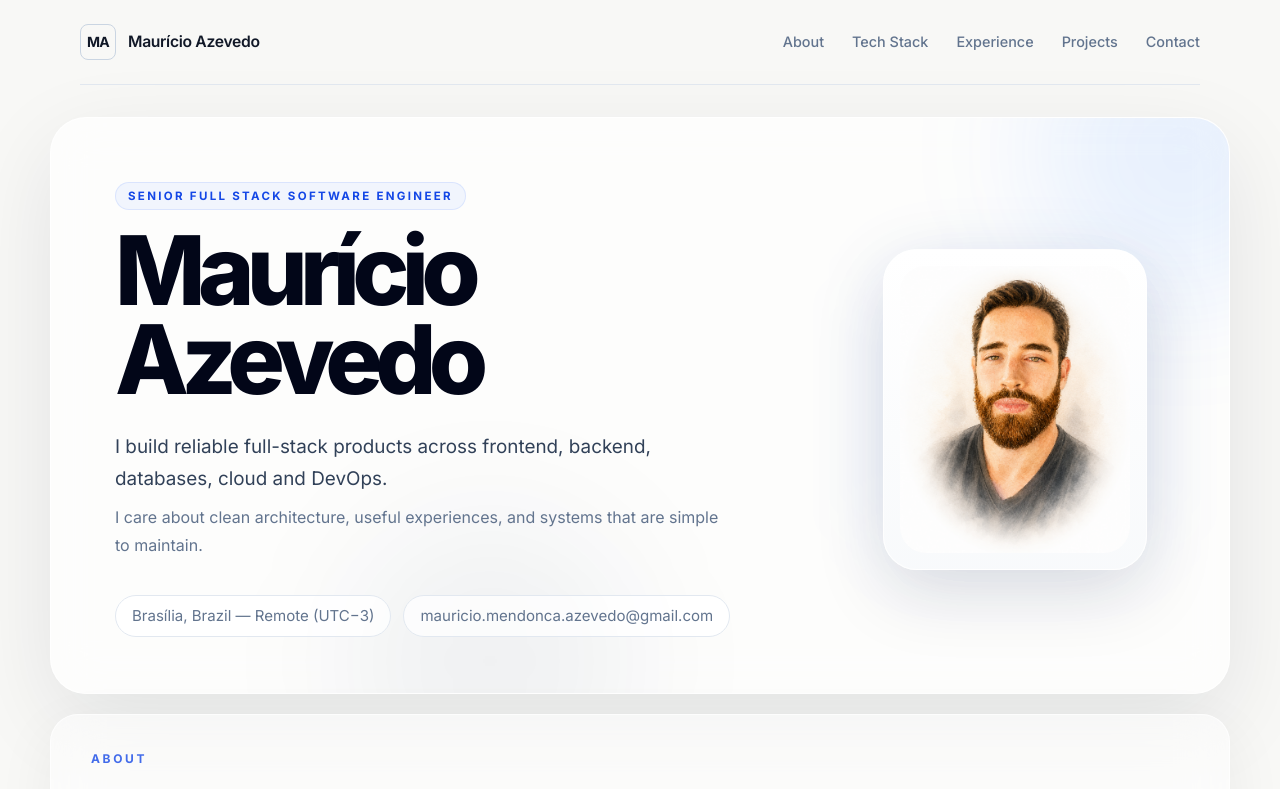
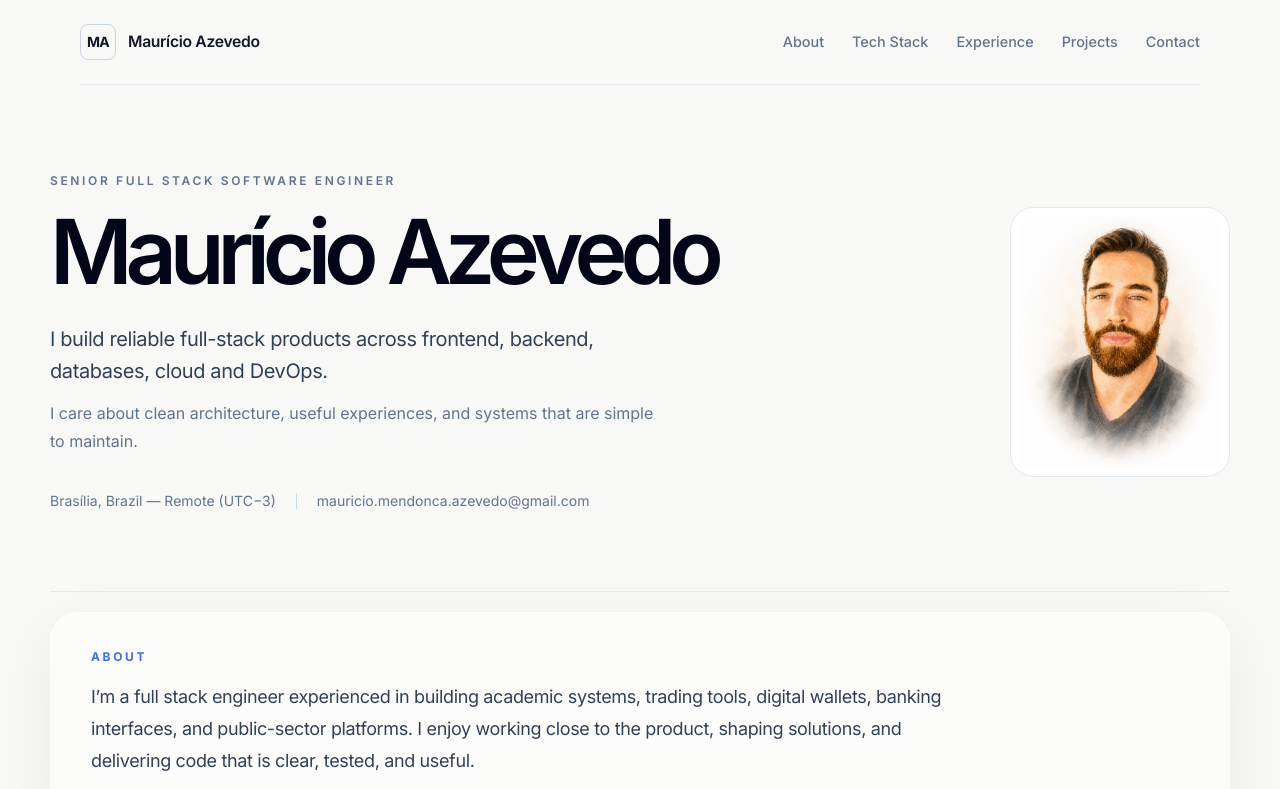
Before and after one commit to mauricio-azevedo/portfolio, a React (Vite) app: page / in a window 1280 px wide. Shown: the top 789 px of the page. Built offline with nearby package versions, Linux system fonts and the light colour scheme.

Commit message:
Simplify hero design

```diff
--- a/src/components/Hero.tsx
+++ b/src/components/Hero.tsx
@@ -4,51 +4,43 @@ import { getPublicAssetUrl } from '../lib/assets';
 export function Hero() {
   return (
     <section
-      className="relative mt-6 overflow-hidden rounded-[36px] border border-white/70 bg-white/70 px-16 pb-14 pt-16 shadow-[0_28px_90px_rgba(15,23,42,0.09)] backdrop-blur-xl max-[980px]:px-7 max-[980px]:pb-9 max-[980px]:pt-9"
+      className="grid grid-cols-[minmax(0,1fr)_260px] items-center gap-16 border-b border-slate-200 py-20 max-[980px]:grid-cols-1 max-[980px]:gap-10 max-[980px]:py-12"
       aria-labelledby="hero-title"
     >
-      <div className="absolute -right-24 -top-28 size-72 rounded-full bg-blue-500/10 blur-3xl" aria-hidden="true" />
-      <div className="absolute -bottom-28 left-1/4 size-72 rounded-full bg-slate-900/5 blur-3xl" aria-hidden="true" />
-
-      <div className="relative grid grid-cols-[minmax(0,1fr)_300px] items-center gap-16 max-[980px]:grid-cols-1 max-[980px]:gap-9">
       <div>
-          <p className="mb-4 inline-flex rounded-full border border-blue-600/10 bg-blue-600/5 px-3 py-1 text-[0.72rem] font-bold uppercase tracking-[0.2em] text-blue-700">
+        <p className="mb-5 text-xs font-semibold uppercase tracking-[0.22em] text-slate-500">
           {profile.role}
         </p>
         <h1
           id="hero-title"
-            className="m-0 max-w-[760px] text-[clamp(3.4rem,8vw,6rem)] font-extrabold leading-[0.92] tracking-[-0.08em] text-slate-950 max-[720px]:text-[3.3rem]"
+          className="m-0 max-w-[740px] text-[clamp(3.25rem,7vw,5.8rem)] font-semibold leading-[0.96] tracking-[-0.08em] text-slate-950 max-[720px]:text-[3.1rem]"
         >
           {profile.name}
         </h1>
-          <p className="mt-7 max-w-[620px] text-[1.18rem] leading-8 text-slate-700">{profile.heroSummary}</p>
-          <p className="mt-2 max-w-[620px] text-base leading-7 text-slate-500">{profile.heroNote}</p>
+        <p className="mt-7 max-w-[620px] text-xl leading-8 tracking-[-0.02em] text-slate-700 max-[720px]:text-lg">
+          {profile.heroSummary}
+        </p>
+        <p className="mt-3 max-w-[620px] text-base leading-7 text-slate-500">{profile.heroNote}</p>
 
         <div
-            className="mt-9 flex flex-wrap items-center gap-3 text-[0.94rem] text-slate-500 max-[720px]:flex-col max-[720px]:items-start"
+          className="mt-9 flex flex-wrap items-center gap-x-5 gap-y-2 text-sm text-slate-500 max-[720px]:flex-col max-[720px]:items-start"
           aria-label="Location and contact"
         >
-            <span className="rounded-full border border-slate-200 bg-white/70 px-4 py-2">{profile.location}</span>
-            <a
-              className="rounded-full border border-slate-200 bg-white/70 px-4 py-2 text-slate-700 transition-colors hover:border-blue-200 hover:text-blue-700"
-              href={`mailto:${profile.email}`}
-            >
+          <span>{profile.location}</span>
+          <span className="h-4 w-px bg-slate-300 max-[720px]:hidden" aria-hidden="true" />
+          <a className="text-slate-700 underline decoration-slate-300 underline-offset-4 hover:text-slate-950" href={`mailto:${profile.email}`}>
             {profile.email}
           </a>
         </div>
       </div>
 
-        <div className="relative flex justify-center max-[980px]:order-first max-[980px]:justify-start">
-          <div className="absolute inset-6 rounded-[34px] bg-blue-600/10 blur-2xl" aria-hidden="true" />
-          <div className="relative rounded-[34px] border border-white/80 bg-gradient-to-b from-white to-slate-50 p-4 shadow-[0_24px_70px_rgba(15,23,42,0.13)]">
+      <div className="flex justify-end max-[980px]:order-first max-[980px]:justify-start">
         <img
-              className="h-auto w-[230px] rounded-[26px]"
+          className="h-auto w-[220px] rounded-3xl border border-slate-200 bg-white p-2"
           src={getPublicAssetUrl(profile.profileImage.src)}
           alt={profile.profileImage.alt}
         />
       </div>
-        </div>
-      </div>
     </section>
   );
 }
```
Lines whose indentation alone changed are shown as unchanged.
